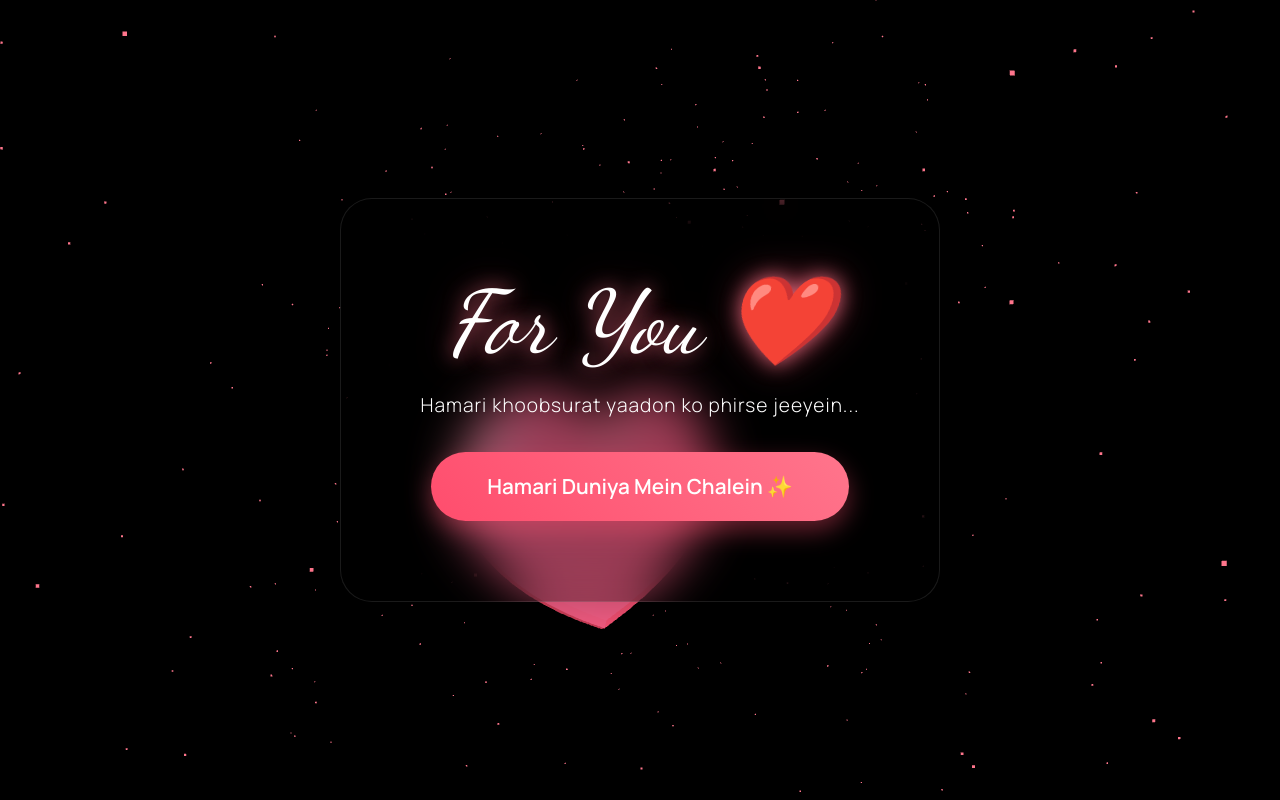
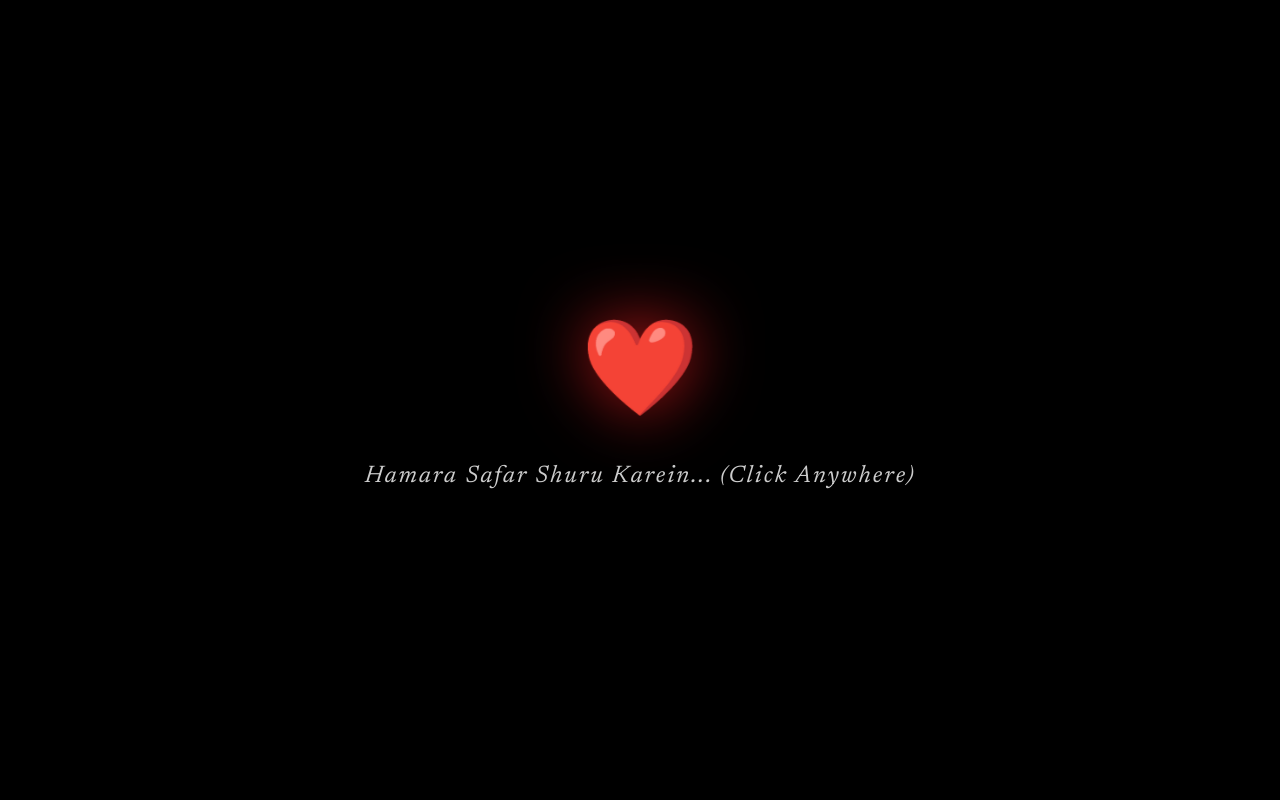
Before and after one commit to i-amraj/webfor_gf, a plain HTML site: page index.html in a window 1280 px wide. Drawn offline with nearby package versions, Linux system fonts and the light colour scheme; animation ran at ten frames a second.

Commit message:
Add Premium Splash Overlay for instant music activation on landing page

```diff
--- a/index.html
+++ b/index.html
@@ -35,16 +35,60 @@
             transform: scale(1.1) translateY(-5px);
             box-shadow: 0 15px 35px rgba(175, 21, 23, 0.6);
         }
+
+        /* Splash Overlay */
+        #splash-overlay {
+            position: fixed;
+            top: 0;
+            left: 0;
+            width: 100%;
+            height: 100%;
+            background: #000;
+            z-index: 9999;
+            display: flex;
+            flex-direction: column;
+            justify-content: center;
+            align-items: center;
+            cursor: pointer;
+            transition: opacity 1s ease-out, visibility 1s;
+        }
+
+        .splash-heart {
+            font-size: 5rem;
+            color: #af1517;
+            margin-bottom: 2rem;
+            animation: pulse 1.5s infinite;
+        }
+
+        @keyframes pulse {
+            0% { transform: scale(1); filter: drop-shadow(0 0 10px #af1517); }
+            50% { transform: scale(1.2); filter: drop-shadow(0 0 30px #af1517); }
+            100% { transform: scale(1); filter: drop-shadow(0 0 10px #af1517); }
+        }
+
+        .splash-text {
+            color: #fff;
+            font-family: 'Newsreader', serif;
+            font-style: italic;
+            font-size: 1.5rem;
+            letter-spacing: 2px;
+            opacity: 0.8;
+        }
     </style>
 </head>
-<body class="bg-black font-body text-white overflow-hidden">
+    <!-- Splash Overlay to unlock audio -->
+    <div id="splash-overlay" onclick="startExperience()">
+        <div class="splash-heart">❤️</div>
+        <div class="splash-text">Hamara Safar Shuru Karein... (Click Anywhere)</div>
+    </div>
+
     <div class="landing-container h-screen w-full flex justify-center items-center relative">
         <div id="three-container" class="absolute inset-0 z-0"></div>
 
-        <div class="content relative z-10 text-center bg-black/40 backdrop-blur-xl border border-white/10 p-12 md:p-20 rounded-[2rem] shadow-2xl max-w-2xl mx-6">
+        <div class="content relative z-10 text-center bg-black/40 backdrop-blur-xl border border-white/10 p-12 md:p-20 rounded-[2rem] shadow-2xl max-w-2xl mx-6" style="opacity: 0; transform: translateY(20px);">
             <h1 class="font-headline text-6xl md:text-8xl italic text-white mb-6 glow-text">For You ❤️</h1>
             <p style="font-size: 1.2rem; margin-bottom: 2rem; font-weight: 300; letter-spacing: 1px;">Hamari khoobsurat yaadon ko phirse jeeyein...</p>
-            <button class="btn-enter" onclick="enterSite()">Hamari Duniya Mein Chalein ✨</button>
+            <button class="btn-enter" onclick="navigateTo('letter.html')">Hamari Duniya Mein Chalein ✨</button>
         </div>
     </div>
 
--- a/js/script.js
+++ b/js/script.js
@@ -8,24 +8,42 @@
         window.location.href = url;
     }
 
-    function enterSite() {
+    function startExperience() {
+        const splash = document.getElementById('splash-overlay');
         const music = document.getElementById('bgMusic');
+
         if (music) {
-            // Start slightly into the song to skip silence if new
+            // Apply requested settings
+            music.playbackRate = 0.9;
+            music.volume = 0;
             if (music.currentTime < 3) music.currentTime = 3;
 
-            music.playbackRate = 0.9; // Lower pitch as requested
-            music.volume = 0;
             music.play().then(() => {
                 localStorage.setItem('musicPlaying', 'true');
-                // Fade in to 0.4
-                gsap.to(music, { volume: 0.4, duration: 2 });
-            }).catch(e => console.warn("Music play blocked:", e));
+                if (typeof gsap !== 'undefined') {
+                    gsap.to(music, { volume: 0.4, duration: 2 });
+                } else {
+                    music.volume = 0.4;
+                }
+            }).catch(e => console.warn("Playback failed:", e));
         }
 
-        setTimeout(() => {
-            navigateTo("letter.html");
-        }, 500);
+        if (splash) {
+            splash.style.opacity = '0';
+            setTimeout(() => {
+                splash.style.visibility = 'hidden';
+                if (typeof gsap !== 'undefined') {
+                    gsap.to(".content", { opacity: 1, y: 0, duration: 1.5, ease: "power3.out" });
+                } else {
+                    document.querySelector('.content').style.opacity = '1';
+                }
+            }, 1000);
+        }
+    }
+
+    function enterSite() {
+        // Redundant with splash but kept for safety/flow
+        navigateTo("letter.html");
     }
 
     // Music Sync Across Pages (Non-Iframe version)
@@ -173,6 +191,7 @@
     });
 
     // Export functions
+    window.startExperience = startExperience;
     window.enterSite = enterSite;
     window.navigateTo = navigateTo;
     window.syncMusic = syncMusic;
```
